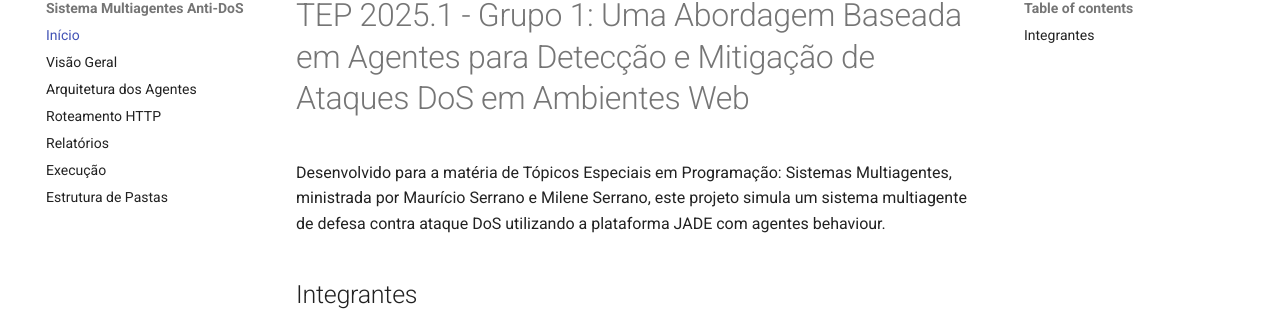
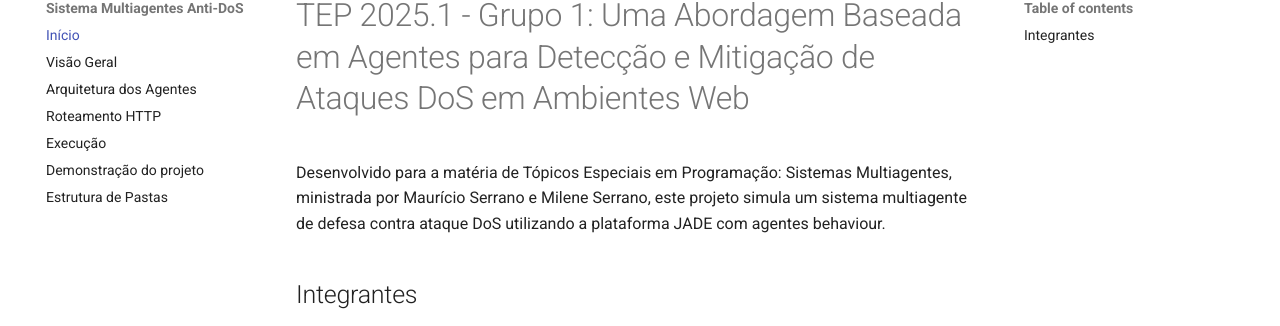
Before and after one commit to UnBSMA2025-1/2025.1_G1_SMA_MonitoramentoDeRedes, an MkDocs documentation site: the page built from docs/docs/index.md, in a window 1280 px wide. Shown: the part 103-429 px from the top of the page. Built offline with MkDocs 1.6.1 and Material for MkDocs 9.7.7, drawn with Linux system fonts in a browser that asks for light colours.

Commit message:
docs: removendo seção de relatório OWASP e adicionando seção de demonstração do projeto

```diff
--- a/docs/mkdocs.yml
+++ b/docs/mkdocs.yml
@@ -9,8 +9,8 @@ nav:
   - Visão Geral: overview.md
   - Arquitetura dos Agentes: agentes.md
   - Roteamento HTTP: rotas.md
-  - Relatórios: relatorios.md
   - Execução: execucao.md
+  - Demonstração do projeto: demo.md
   - Estrutura de Pastas: estrutura.md
 
 site_url: https://UnBSMA2025-1.github.io/2025.1_G1_SMA_MonitoramentoDeRedes/
```
